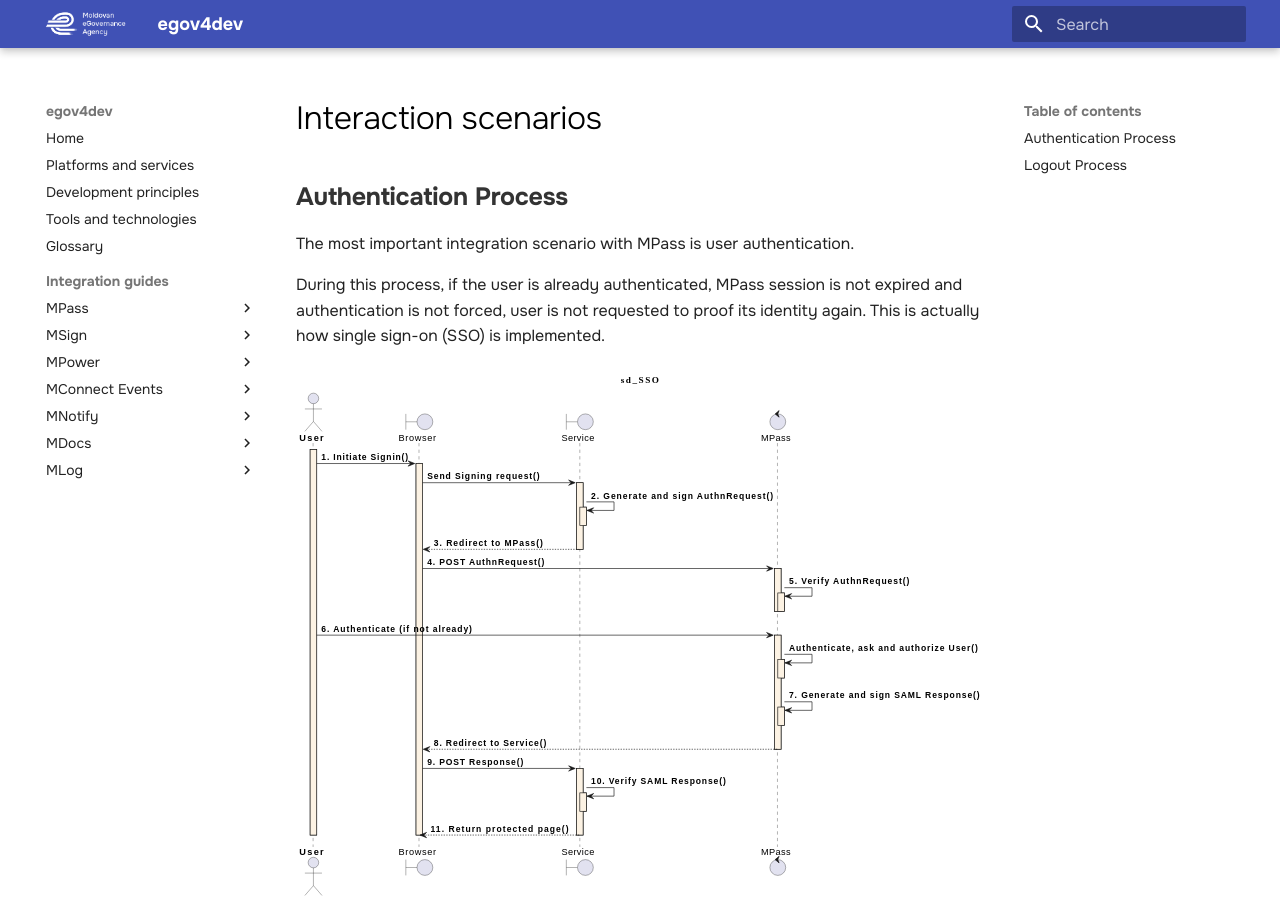
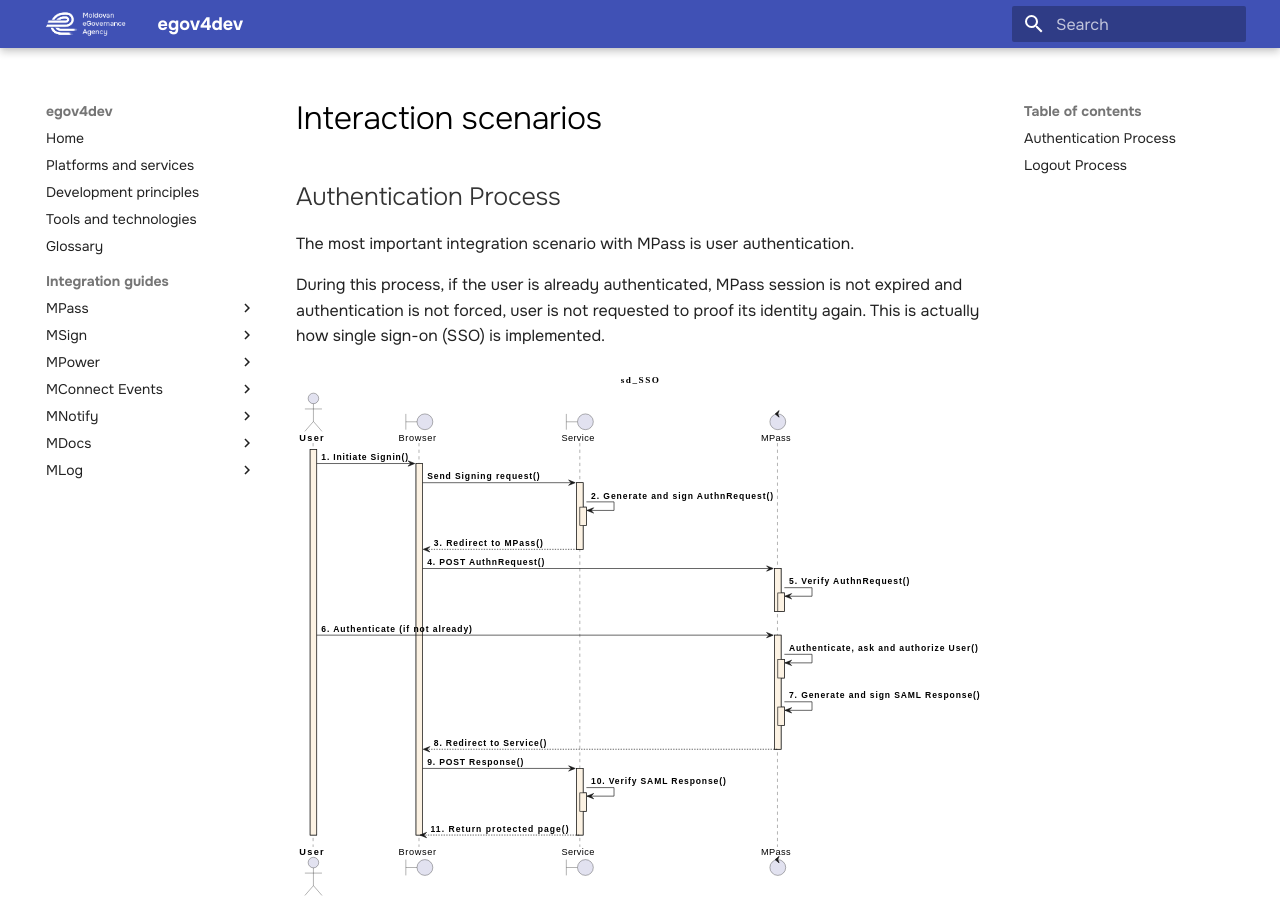
Before and after one commit to egov-moldova/egov4dev, an MkDocs documentation site: the page built from docs/guides/mpass/interaction-scenarios.md, in a window 1280 px wide and 900 px high. Built offline with MkDocs 1.6.1 and Material for MkDocs 9.7.7, drawn with Linux system fonts in a browser that asks for light colours.

```diff
--- a/docs/guides/mpass/interaction-scenarios.md
+++ b/docs/guides/mpass/interaction-scenarios.md
@@ -1,6 +1,6 @@
-#Interaction scenarios
+# Interaction scenarios
 
-##**Authentication Process**
+## Authentication Process
 
 The most important integration scenario with MPass is user authentication.
 
@@ -23,7 +23,7 @@ Here is the description of authentication process using MPass:
 10. The Service verifies the Response and creates its own session/cookie or handles the Response is any other specific way. For details on the correct way of this verification process, please refer to Security considerations.
 11. The Service serves the protected resources to the now authenticated user until its local session expires or the user explicitly request logout (see below).
 
-##**Logout Process**
+## Logout Process
 
 Because users can login into many services during an MPass session, from security point of view SSO is not fully implemented without a proper SLO (Single logout). Integrating services MUST implement both.
 
```
